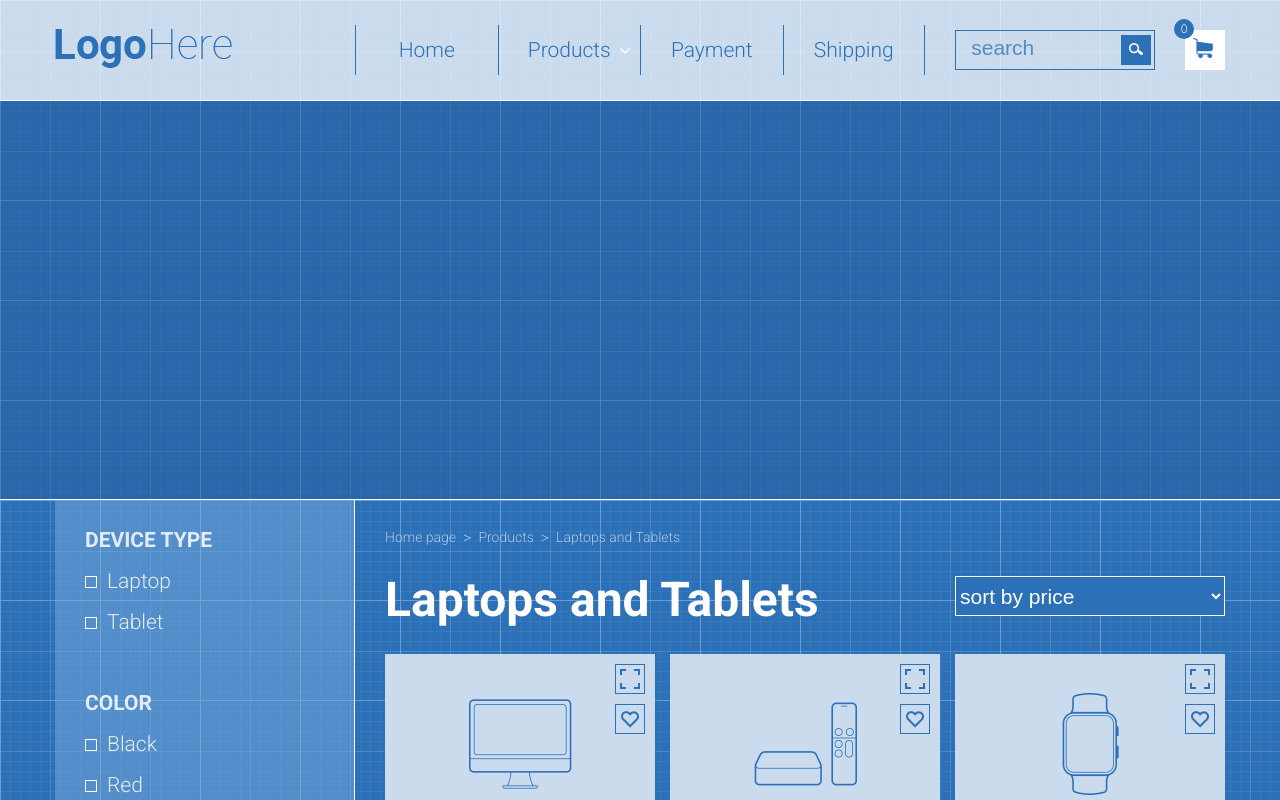
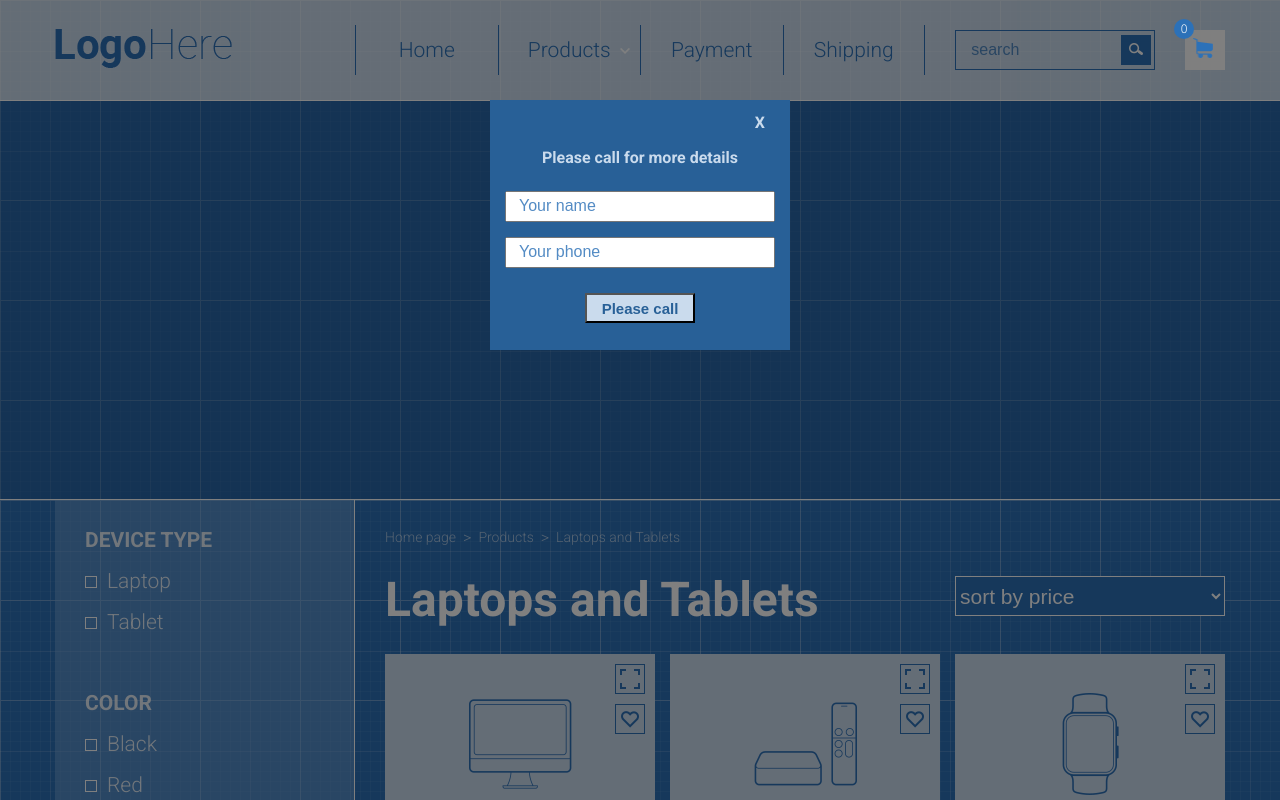
Before and after one commit to IrynaMatviychuk/Shop-project, a plain HTML site: page index.html in a window 1280 px wide. Shown: the top 800 px of the page. Drawn offline with Linux system fonts and the light colour scheme.

Commit message:
Show modal-block while scrolling

```diff
--- a/app.js
+++ b/app.js
@@ -2,17 +2,52 @@
 let productsCountEl = document.querySelector(".order");
 let addToCartBtns = document.querySelectorAll(".btn-add-to-cart");
 
-for(let i = 0; i < addToCartBtns.length; i++) {
-    addToCartBtns[i].addEventListener("click", function() {
-        productsCountEl.textContent = +productsCountEl.textContent + 1;
-    });
+for (let i = 0; i < addToCartBtns.length; i++) {
+  addToCartBtns[i].addEventListener("click", function () {
+    productsCountEl.textContent = +productsCountEl.textContent + 1;
+  });
 }
 
 // Add likes
 let likeBtns = document.querySelectorAll(".like");
 
 likeBtns.forEach((item) =>
-    item.addEventListener("click", function () {
-        item.classList.toggle("like-active-btn");
-    })
+  item.addEventListener("click", function () {
+    item.classList.toggle("like-active-btn");
+  })
 );
+
+// Add and open modal-block
+let modal = document.querySelector(".modal");
+let moreDetailsBtns = document.querySelectorAll(".btn-more-details");
+
+moreDetailsBtns.forEach((item) => item.addEventListener("click", openModal));
+function openModal() {
+  modal.classList.add("show");
+  modal.classList.remove("hide");
+}
+
+// Close modal-block (click on btn-close (X))
+let close = document.querySelector(".btn-close");
+
+close.addEventListener("click", closeModal);
+function closeModal() {
+  modal.classList.add("hide");
+  modal.classList.remove("show");
+}
+
+// Close modal (click on modal-block)
+modal.addEventListener("click", function (e) {
+  if (e.target === modal) {
+    closeModal();
+  }
+});
+
+//  Show modal-block while scrolling
+function showModalByScroll() {
+  if (window.scrollY >= document.body.scrollHeight / 2) {
+    openModal();
+    window.removeEventListener("scroll", showModalByScroll);
+  }
+}
+window.addEventListener("scroll", showModalByScroll);
--- a/index.html
+++ b/index.html
@@ -525,6 +525,24 @@
     <footer class="footer">
         <div class="container">© Copyright 2022</div>
     </footer>
+
+<!-- Add modal-block -->
+    <div class="modal">
+        <div class="modal-block">
+        <form action="" class="form-call">
+            <div class="btn-close">X</div>
+            <h3>Please call for more details</h3>
+            <div class="form-field">
+            <input type="text" placeholder="Your name">
+            </div>
+            <div class="form-field">
+            <input type="text" placeholder="Your phone">
+            </div>
+            <button class="btn-call">Please call</button>
+        </form>
+        </div>
+    </div>
+
     <script src="app.js"></script>
 </body>
 </html>
--- a/style.css
+++ b/style.css
@@ -177,7 +177,7 @@ body {
 
 ::-webkit-input-placeholder {
     color: #538bc4;
-    font-size: 21px;
+    font-size: 16px;
     padding: 10px;
 }
 
@@ -535,3 +535,62 @@ input[type="checkbox"]:checked + label::before {
     color: #2c71b8;
     text-align: center;
 }
+
+/* Add modal-block */
+.modal {
+    display: none;
+    position: fixed;
+    top: 0;
+    left: 0;
+    right: 0;
+    bottom: 0;
+    background-color: rgba(0, 0, 0, 0.5);
+  }
+.modal-block {
+    width: 300px;
+    height: 250px;
+    background-color:#286097;;
+    padding: 15px;
+    margin: 100px auto;
+}
+.form-call {
+    position: relative;
+    padding-top: 35px;
+    text-align: center;
+}
+.form-call h3 {
+    margin-bottom: 25px;
+    font-size: 16px;
+    font-weight: bolder;
+    color: #cadbed;
+}
+.form-field {
+    margin-bottom: 15px;
+}
+.form-field input {
+    width: 100%;
+    line-height: 25px;
+}
+.btn-close {
+    position: absolute;
+    right: 10px;
+    top: 0px;
+    color: #cadbed;
+    font-weight: bold;
+    cursor: pointer;
+}
+.btn-call {
+    width: 110px;
+    height: 30px;
+    background-color: #cadbed;
+    margin-top: 10px;
+    color: #286097;
+    font-size: 15px;
+    font-weight: bolder;
+}
+.show {
+    display: block;
+}
+.hide {
+    display: none;
+}
```
